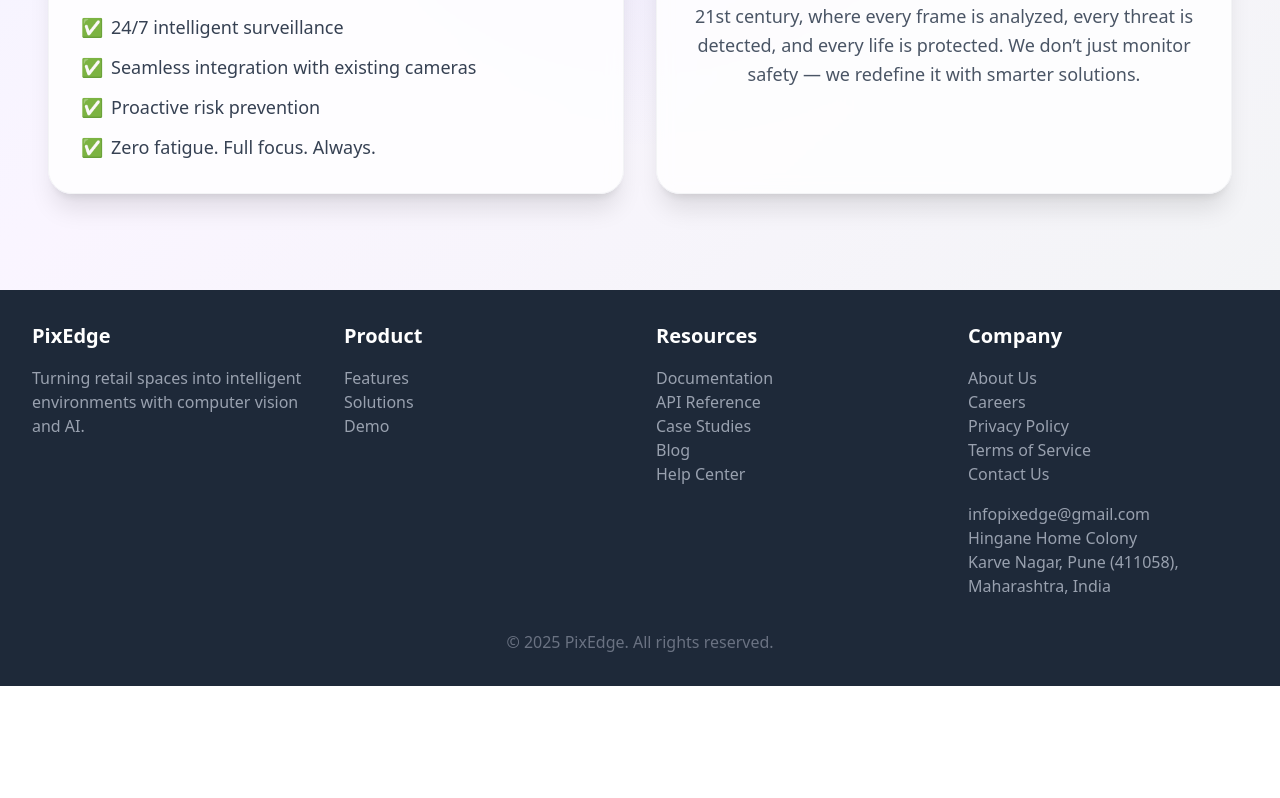
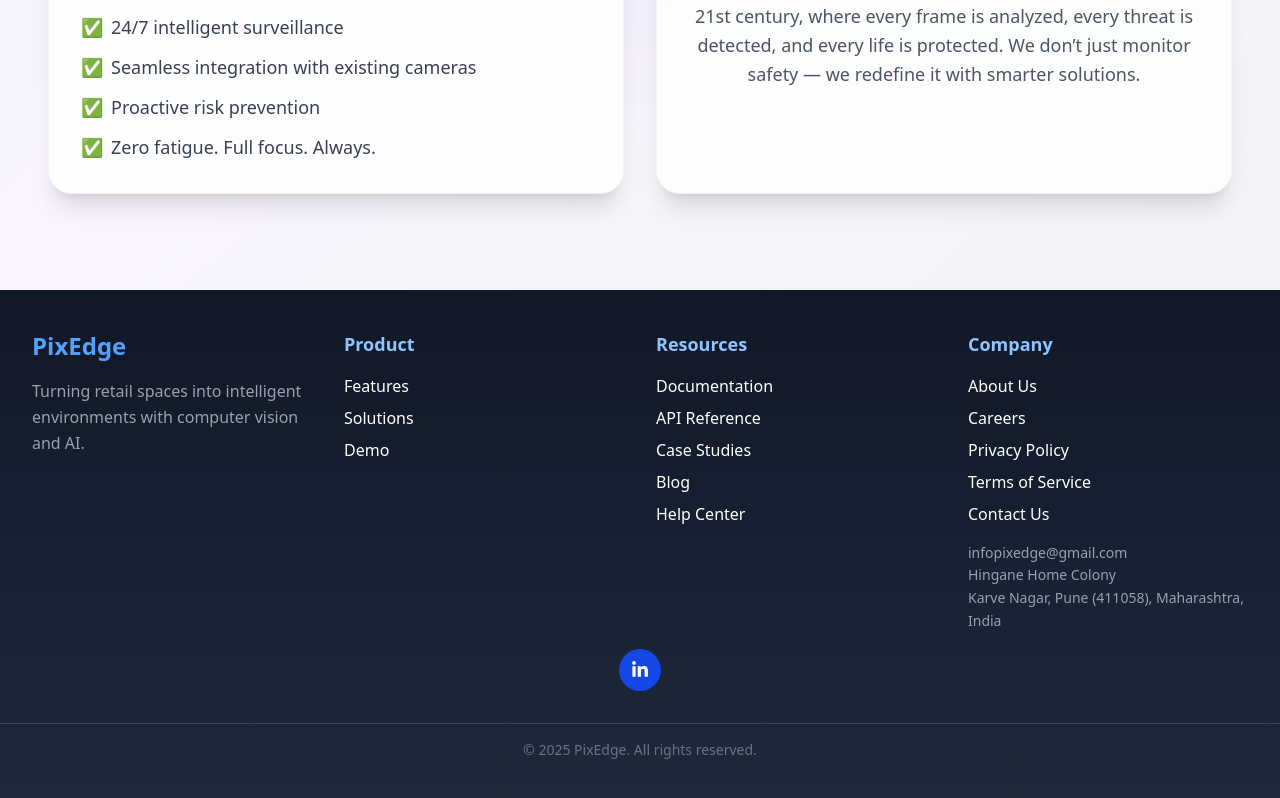
Before and after one commit to pixedge-official/pixedge-live, a React (Vite) app: page /about in a window 1280 px wide. Shown: the part 901-1699 px from the top of the page. Before the commit the page ends 1587 px from the top, so only its background shows below. Built offline with nearby package versions, Linux system fonts and the light colour scheme.

Commit message:
edit footer

```diff
--- a/src/components/Footer.jsx
+++ b/src/components/Footer.jsx
@@ -43,59 +43,140 @@
 
 // export default Footer;
 
+// import React from 'react';
+// import { Link } from 'react-router-dom';
+
+// function Footer() {
+//   return (
+//     <footer className="bg-gray-800 text-white py-8 animate-fade-in">
+//       <div className="max-w-7xl mx-auto px-10 sm:px-6 lg:px-8 grid grid-cols-1 md:grid-cols-4 gap-8">
+
+//         {/* Brand Info */}
+//         <div>
+//           <h3 className="text-xl font-bold mb-4">PixEdge</h3>
+//           <p className="text-gray-400">
+//             Turning retail spaces into intelligent environments with computer vision and AI.
+//           </p>
+//         </div>
+
+//         {/* Product Links */}
+//         <div>
+//           <h3 className="text-xl font-bold mb-4">Product</h3>
+//           <Link to="/features" className="block text-gray-400 hover:text-white">Features</Link>
+//           <Link to="/solutions" className="block text-gray-400 hover:text-white">Solutions</Link>
+//           <Link to="/request-demo" className="block text-gray-400 hover:text-white">Demo</Link>
+//         </div>
+
+//         {/* Resources Links */}
+//         <div>
+//           <h3 className="text-xl font-bold mb-4">Resources</h3>
+//           <Link to="/docs" className="block text-gray-400 hover:text-white">Documentation</Link>
+//           <Link to="/api" className="block text-gray-400 hover:text-white">API Reference</Link>
+//           <Link to="/case-studies" className="block text-gray-400 hover:text-white">Case Studies</Link>
+//           <Link to="/blog" className="block text-gray-400 hover:text-white">Blog</Link>
+//           <Link to="/help" className="block text-gray-400 hover:text-white">Help Center</Link>
+//         </div>
+
+//         {/* Company Info */}
+//         <div>
+//           <h3 className="text-xl font-bold mb-4">Company</h3>
+//           <Link to="/about" className="block text-gray-400 hover:text-white">About Us</Link>
+//           <Link to="/careers" className="block text-gray-400 hover:text-white">Careers</Link>
+//           <Link to="/privacy-policy" className="block text-gray-400 hover:text-white">Privacy Policy</Link>
+//           <Link to="/terms" className="block text-gray-400 hover:text-white">Terms of Service</Link>
+//           <Link to="/contact" className="block text-gray-400 hover:text-white">Contact Us</Link>
+
+//           <p className="mt-4 text-gray-400">
+//             <a href="mailto:support@pixedge.com" className="hover:text-blue-300">infopixedge@gmail.com</a><br />
+//             {/* +91 1234567890<br /> */}
+//             Hingane Home Colony<br />
+//             Karve Nagar, Pune (411058), Maharashtra, India
+//           </p>
+//         </div>
+//       </div>
+
+//       <div className="text-center text-gray-500 mt-8">
+//         © 2025 PixEdge. All rights reserved.
+//       </div>
+//     </footer>
+//   );
+// }
+
+// export default Footer;
+
+
 import React from 'react';
 import { Link } from 'react-router-dom';
+import { FaLinkedinIn } from 'react-icons/fa';
 
 function Footer() {
   return (
-    <footer className="bg-gray-800 text-white py-8 animate-fade-in">
-      <div className="max-w-7xl mx-auto px-10 sm:px-6 lg:px-8 grid grid-cols-1 md:grid-cols-4 gap-8">
+    <footer className="bg-gradient-to-b from-gray-900 to-gray-800 text-white py-10 animate-fade-in">
+      <div className="max-w-7xl mx-auto px-6 sm:px-8 grid grid-cols-1 sm:grid-cols-2 md:grid-cols-4 gap-8">
 
         {/* Brand Info */}
         <div>
-          <h3 className="text-xl font-bold mb-4">PixEdge</h3>
-          <p className="text-gray-400">
+          <h3 className="text-2xl font-extrabold mb-4 text-blue-400">PixEdge</h3>
+          <p className="text-gray-400 leading-relaxed">
             Turning retail spaces into intelligent environments with computer vision and AI.
           </p>
         </div>
 
         {/* Product Links */}
         <div>
-          <h3 className="text-xl font-bold mb-4">Product</h3>
-          <Link to="/features" className="block text-gray-400 hover:text-white">Features</Link>
-          <Link to="/solutions" className="block text-gray-400 hover:text-white">Solutions</Link>
-          <Link to="/request-demo" className="block text-gray-400 hover:text-white">Demo</Link>
+          <h3 className="text-lg font-semibold mb-4 text-blue-300">Product</h3>
+          <ul className="space-y-2">
+            <li><Link to="/features" className="hover:text-blue-400 transition">Features</Link></li>
+            <li><Link to="/solutions" className="hover:text-blue-400 transition">Solutions</Link></li>
+            <li><Link to="/request-demo" className="hover:text-blue-400 transition">Demo</Link></li>
+          </ul>
         </div>
 
         {/* Resources Links */}
         <div>
-          <h3 className="text-xl font-bold mb-4">Resources</h3>
-          <Link to="/docs" className="block text-gray-400 hover:text-white">Documentation</Link>
-          <Link to="/api" className="block text-gray-400 hover:text-white">API Reference</Link>
-          <Link to="/case-studies" className="block text-gray-400 hover:text-white">Case Studies</Link>
-          <Link to="/blog" className="block text-gray-400 hover:text-white">Blog</Link>
-          <Link to="/help" className="block text-gray-400 hover:text-white">Help Center</Link>
+          <h3 className="text-lg font-semibold mb-4 text-blue-300">Resources</h3>
+          <ul className="space-y-2">
+            <li><Link to="/docs" className="hover:text-blue-400 transition">Documentation</Link></li>
+            <li><Link to="/api" className="hover:text-blue-400 transition">API Reference</Link></li>
+            <li><Link to="/case-studies" className="hover:text-blue-400 transition">Case Studies</Link></li>
+            <li><Link to="/blog" className="hover:text-blue-400 transition">Blog</Link></li>
+            <li><Link to="/help" className="hover:text-blue-400 transition">Help Center</Link></li>
+          </ul>
         </div>
 
         {/* Company Info */}
         <div>
-          <h3 className="text-xl font-bold mb-4">Company</h3>
-          <Link to="/about" className="block text-gray-400 hover:text-white">About Us</Link>
-          <Link to="/careers" className="block text-gray-400 hover:text-white">Careers</Link>
-          <Link to="/privacy-policy" className="block text-gray-400 hover:text-white">Privacy Policy</Link>
-          <Link to="/terms" className="block text-gray-400 hover:text-white">Terms of Service</Link>
-          <Link to="/contact" className="block text-gray-400 hover:text-white">Contact Us</Link>
+          <h3 className="text-lg font-semibold mb-4 text-blue-300">Company</h3>
+          <ul className="space-y-2">
+            <li><Link to="/about" className="hover:text-blue-400 transition">About Us</Link></li>
+            <li><Link to="/careers" className="hover:text-blue-400 transition">Careers</Link></li>
+            <li><Link to="/privacy-policy" className="hover:text-blue-400 transition">Privacy Policy</Link></li>
+            <li><Link to="/terms" className="hover:text-blue-400 transition">Terms of Service</Link></li>
+            <li><Link to="/contact" className="hover:text-blue-400 transition">Contact Us</Link></li>
+          </ul>
 
-          <p className="mt-4 text-gray-400">
-            <a href="mailto:support@pixedge.com" className="hover:text-blue-300">infopixedge@gmail.com</a><br />
-            {/* +91 1234567890<br /> */}
+          <p className="mt-4 text-gray-400 text-sm leading-relaxed">
+            <a href="mailto:support@pixedge.com" className="hover:text-blue-400">infopixedge@gmail.com</a><br />
             Hingane Home Colony<br />
             Karve Nagar, Pune (411058), Maharashtra, India
           </p>
+
+          {/* LinkedIn Icon */}
         </div>
       </div>
+          <div className="mt-4 flex items-center justify-center gap-3">
+            <a
+              href="https://www.linkedin.com/company/pixedge/posts/?feedView=all"
+              target="_blank"
+              rel="noopener noreferrer"
+              className="p-3 rounded-full bg-blue-700 hover:bg-blue-500 transition-colors duration-300"
+            >
+              <FaLinkedinIn size={18} />
+            </a>
+          </div>
 
-      <div className="text-center text-gray-500 mt-8">
+      {/* Divider */}
+      <div className="border-t border-gray-700 mt-8 pt-4 text-center text-gray-500 text-sm">
         © 2025 PixEdge. All rights reserved.
       </div>
     </footer>
```
